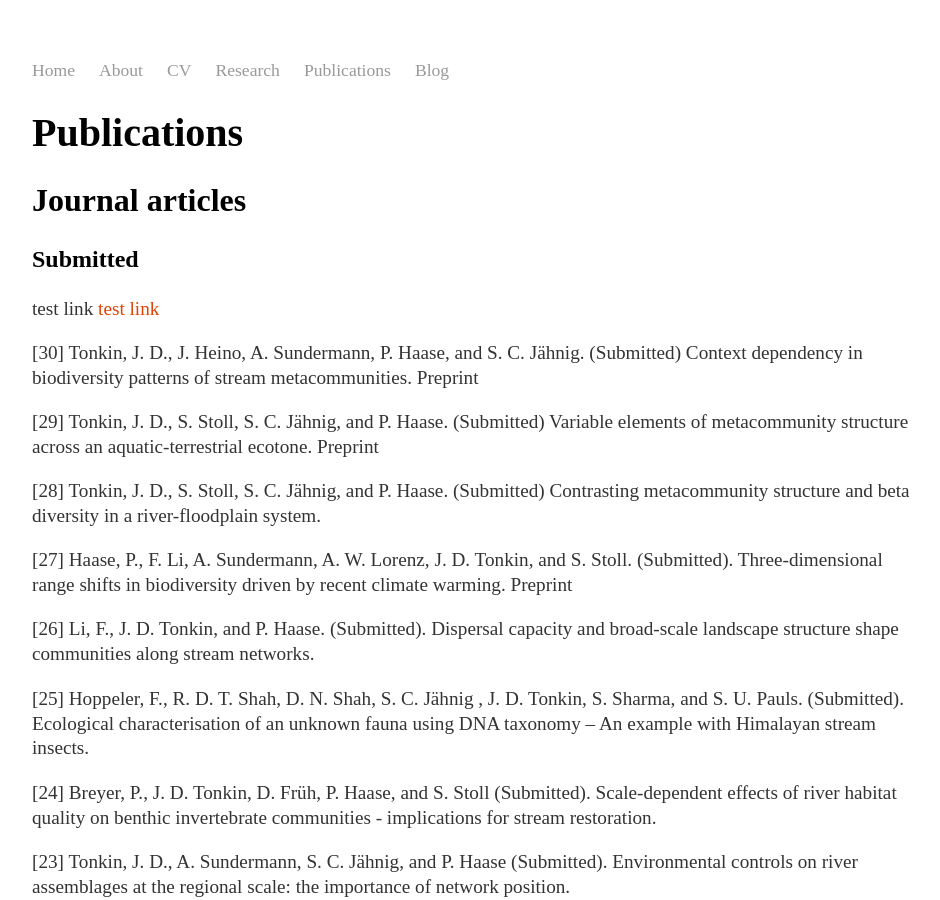
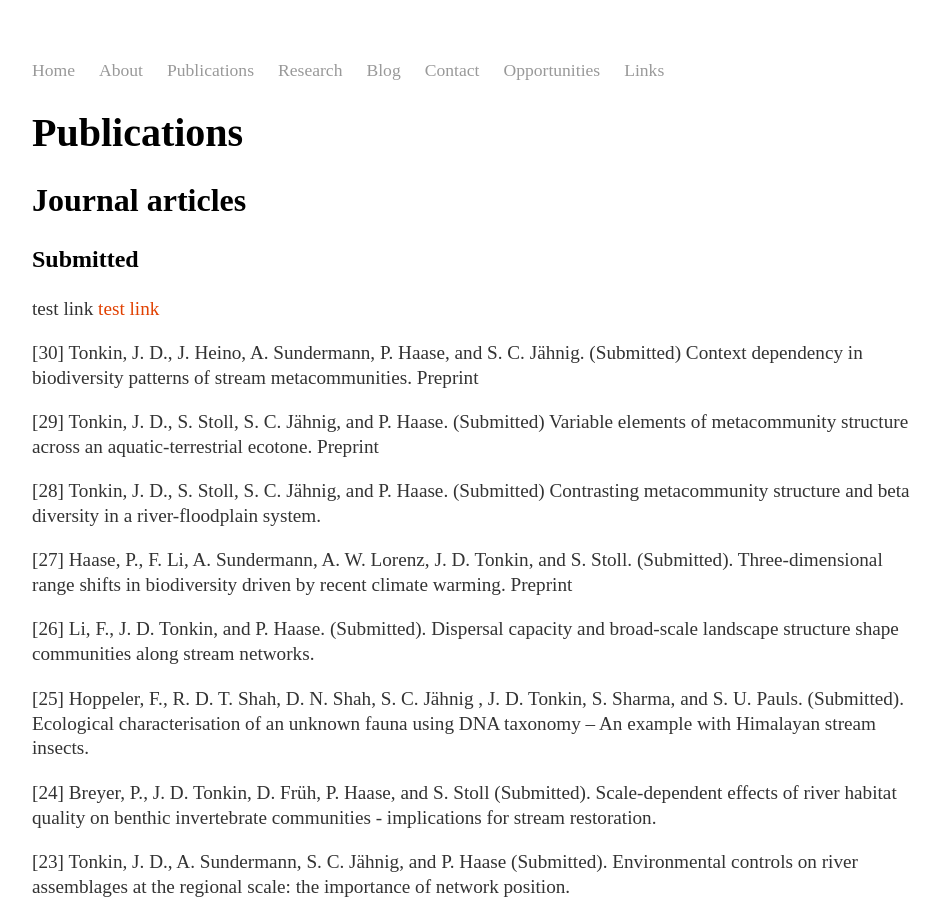
Before and after one commit to jdtonkin/jdtonkin.github.io, a Jekyll site: the page built from Publications/index.html, in a window 1280 px wide and 900 px high. Shown: the whole window, without its empty margins (160-1100 px from the left). Built offline with Jekyll 4.4.1, drawn with Linux system fonts in a browser that asks for light colours.

Commit message:
Update default.html

```diff
--- a/_layouts/default.html
+++ b/_layouts/default.html
@@ -13,11 +13,13 @@
     <nav>
 <ul>
 <li><a href="/">Home</a></li>
-<li><a href="/about">About</a></li>
-<li><a href="/cv">CV</a></li>
+<li><a href="/About">About</a></li>
+<li><a href="/Publications">Publications</a></li>
 <li><a href="/Research">Research</a></li>
-<li><a href="/Publications">Publications</a></li>
-<li><a href="/blog">Blog</a></li>
+<li><a href="/Blog">Blog</a></li>
+<li><a href="/Contact">Contact</a></li>
+<li><a href="/Oportunities">Opportunities</a></li>
+<li><a href="/Links etc.">Links</a></li>
 </ul>
     </nav>
 <div class="container">
```
